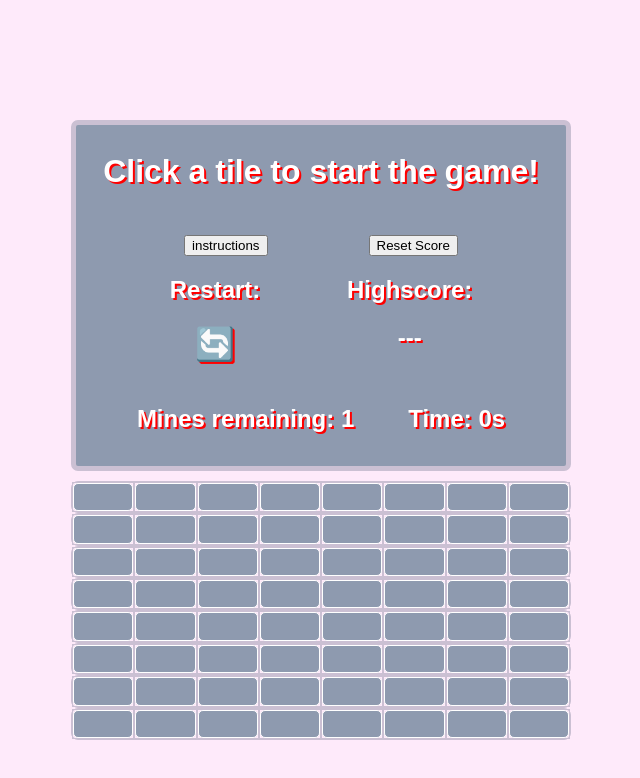
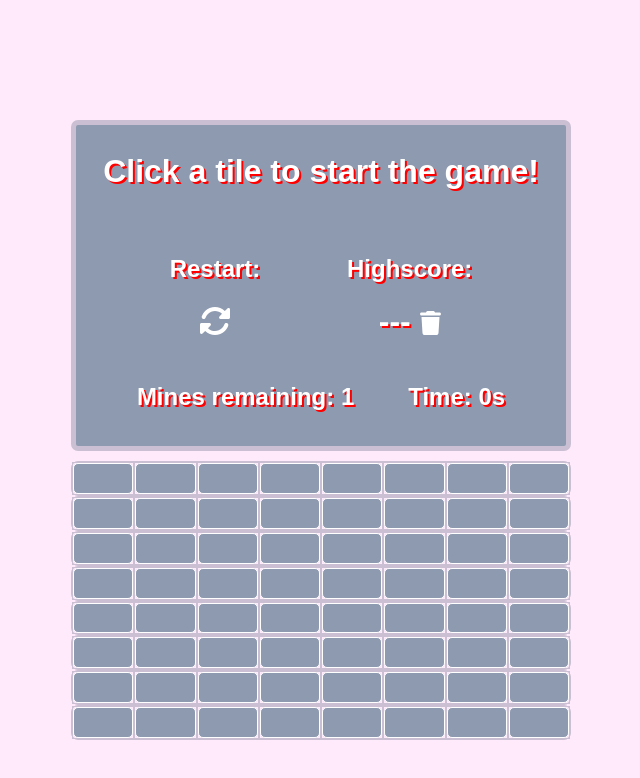
Before and after one commit to Domlr/minesweeper, a React (Create React App) app: page / in a window 1280 px wide. Shown: the top 778 px of the page, without its empty margins (319-959 px from the left). Built offline with nearby package versions, Linux system fonts and the light colour scheme.

Commit message:
add in a reset function and ux

```diff
--- a/package.json
+++ b/package.json
@@ -3,6 +3,9 @@
   "version": "0.1.0",
   "private": true,
   "dependencies": {
+    "@fortawesome/fontawesome-svg-core": "^6.3.0",
+    "@fortawesome/free-solid-svg-icons": "^6.3.0",
+    "@fortawesome/react-fontawesome": "^0.2.0",
     "@testing-library/jest-dom": "^5.14.1",
     "@testing-library/react": "^13.0.0",
     "@testing-library/user-event": "^13.2.1",
--- a/src/components/Board.scss
+++ b/src/components/Board.scss
@@ -28,6 +28,10 @@
 .cell-dimentions {
   width: 100%;
   height: auto;
+}
+
+.reset-game-icon {
+  display: inline;
 }
 
 .game {
--- a/src/components/Board.tsx
+++ b/src/components/Board.tsx
@@ -9,6 +9,8 @@ import {
 import { CellType } from "./CellTypes";
 import Cell from "./Cell";
 import "./Board.scss";
+import { faRotate, faTrash } from "@fortawesome/free-solid-svg-icons";
+import { FontAwesomeIcon } from "@fortawesome/react-fontawesome";
 
 type BoardProps = {
   height: number;
@@ -31,6 +33,7 @@ const Board: React.FC<BoardProps> = ({ height, width, mines }) => {
   const [firstClick, setFirstClick] = useState(true);
   const [timer, setTimer] = useState<number>(0);
   const [highestScore, setHighestScore] = useState<number>(1000);
+  const [resetClicked, setResetClicked] = useState<boolean>(false);
 
   useEffect(() => {
     const currentHighScore = localStorage.getItem("highScore") || "1000";
@@ -92,21 +95,24 @@ const Board: React.FC<BoardProps> = ({ height, width, mines }) => {
   const highScore = useCallback(
     (timer: number) => {
       if (
+        resetClicked ||
         gameStatus !== GameStatus.Win ||
         timer === 0 ||
         highestScore < timer
       ) {
-        return highScore;
+        setResetClicked(false);
+        return highestScore;
       }
 
       setHighestScore(timer);
       localStorage.setItem("highScore", highestScore.toString());
       return highestScore;
     },
-    [setHighestScore, highestScore, gameStatus]
+    [highestScore, gameStatus]
   );
 
   const resetScore = () => {
+    setResetClicked(true);
     localStorage.setItem("highScore", "1000");
     setHighestScore(1000);
   };
@@ -277,24 +283,26 @@ const Board: React.FC<BoardProps> = ({ height, width, mines }) => {
       <div className="game-info" style={{ gridColumn: `1/${width + 1}` }}>
         <div>
           <h1 className="game-status">{gameStatus}</h1>
-          <div className="information">
-            <button>instructions</button>
-            <button
-              disabled={gameStatus === GameStatus.Win ? true : false}
-              onClick={resetScore}
-            >
-              Reset Score
-            </button>
-          </div>
+
           <div className="information">
             <div onClick={resetGame}>
               <h2>Restart: </h2>
-              <h1>🔄</h1>
+              <h1>
+                <FontAwesomeIcon icon={faRotate} />
+              </h1>
             </div>
 
             <div>
               <h2>Highscore:</h2>
-              <h2>{highestScore === 1000 ? "---" : highestScore + "s"}</h2>
+              <div>
+                <h1 style={{ display: "inline" }}>
+                  {highestScore === 1000 ? "---" : highestScore + "s"}{" "}
+                </h1>
+                <h2 className={"reset-game-icon"} onClick={resetScore}>
+                  {" "}
+                  <FontAwesomeIcon icon={faTrash} />
+                </h2>
+              </div>
             </div>
           </div>
         </div>
```
Also changed, not shown: 1 other file (tests, documents, lock files or other folders).
